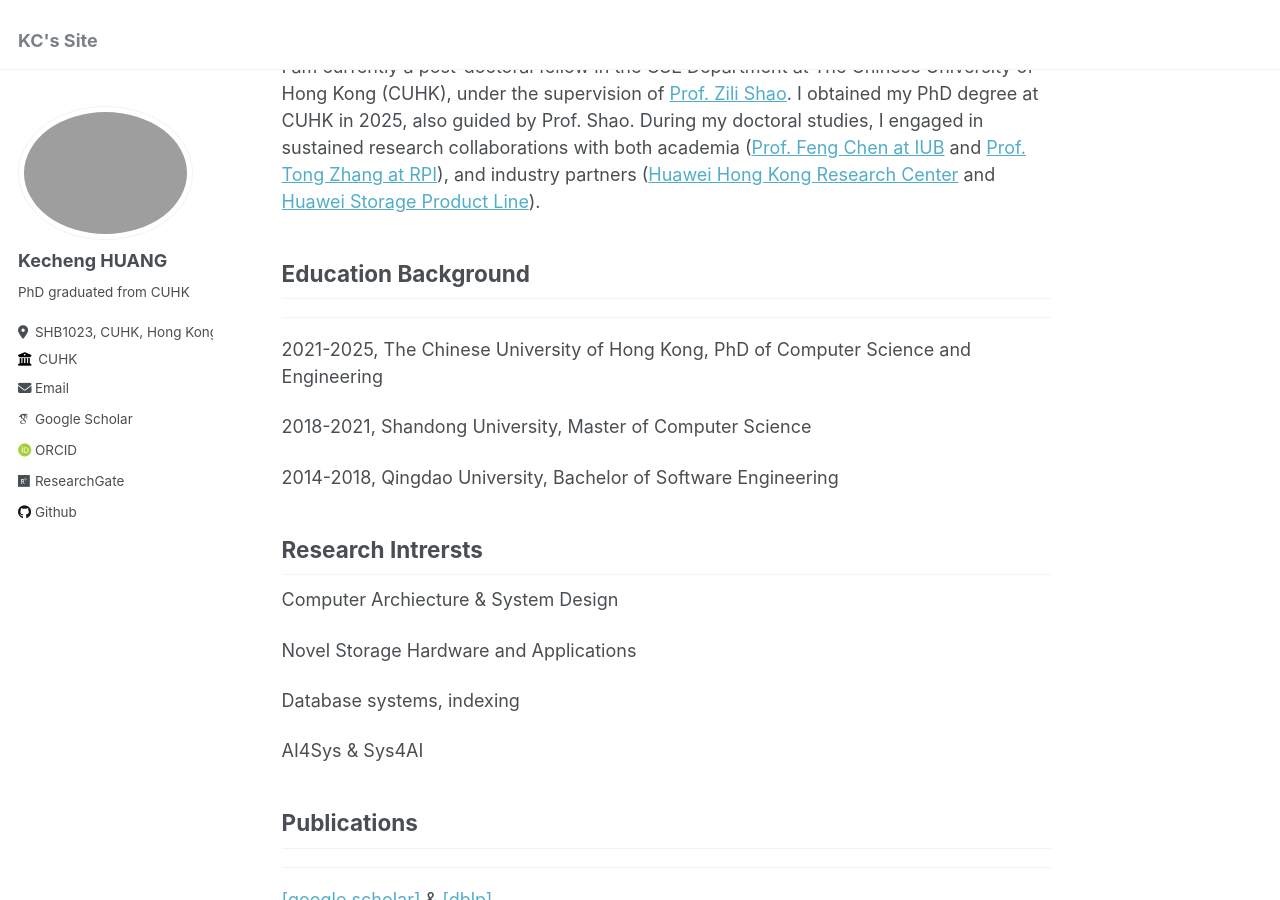
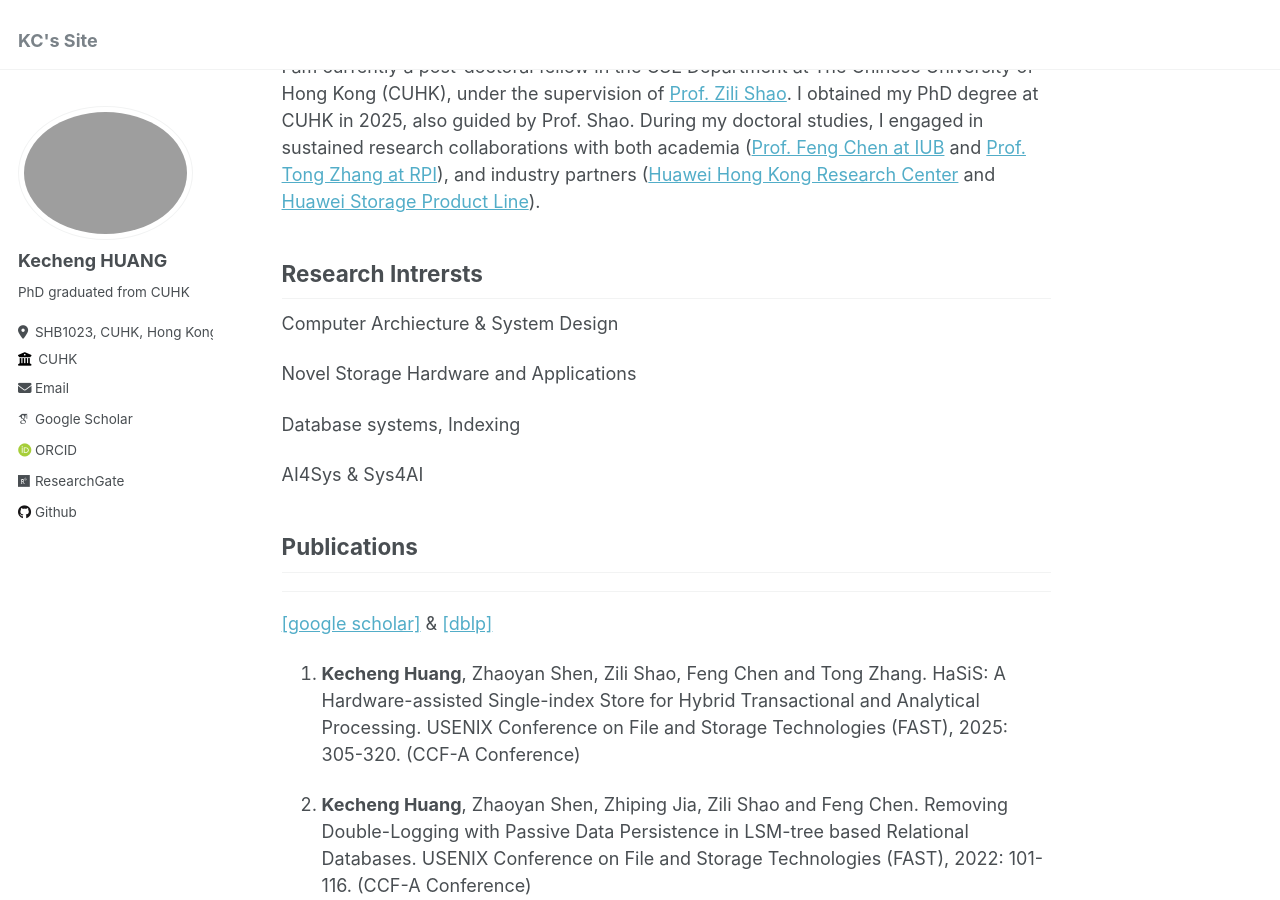
Before and after one commit to ericaloha/ericaloha.github.io, a Jekyll site: the page built from _pages/about.md, in a window 1280 px wide and 900 px high, scrolled down 281 px. Built offline with Jekyll 4.4.1, drawn with Linux system fonts in a browser that asks for light colours; some web fonts are replaced.

Commit message:
Update about.md

```diff
--- a/_pages/about.md
+++ b/_pages/about.md
@@ -9,23 +9,13 @@ I am Kecheng Huang (黄克成), will join the Beijing Institute of Technology (Z
 
 I am currently a post-doctoral fellow in the CSE Department at The Chinese University of Hong Kong (CUHK), under the supervision of [Prof. Zili Shao]((http://www.cse.cuhk.edu.hk/~shao/)). I obtained my PhD degree at CUHK in 2025, also guided by Prof. Shao. During my doctoral studies, I engaged in sustained research collaborations with both academia ([Prof. Feng Chen at IUB](https://homes.luddy.indiana.edu/fchen25/) and [Prof. Tong Zhang at RPI](https://sites.ecse.rpi.edu/~tzhang/)), and industry partners ([Huawei Hong Kong Research Center](https://career.huawei.com/reccampportal/hk/portal/huaweilife.html) and [Huawei Storage Product Line](https://e.huawei.com/cn/products/storage)).
 
-## Education Background
-
----
-2021-2025,      The Chinese University of Hong Kong,        PhD of Computer Science and Engineering
-
-2018-2021,      Shandong University,                        Master of Computer Science
-
-2014-2018,      Qingdao University,                         Bachelor of Software Engineering
-
-
 ## Research Intrersts
 
 Computer Archiecture & System Design
 
 Novel Storage Hardware and Applications
 
-Database systems, indexing
+Database systems, Indexing
 
 AI4Sys & Sys4AI
 
```
Also changed, not shown: other parts of _pages/about.md (+1 -1 lines).
